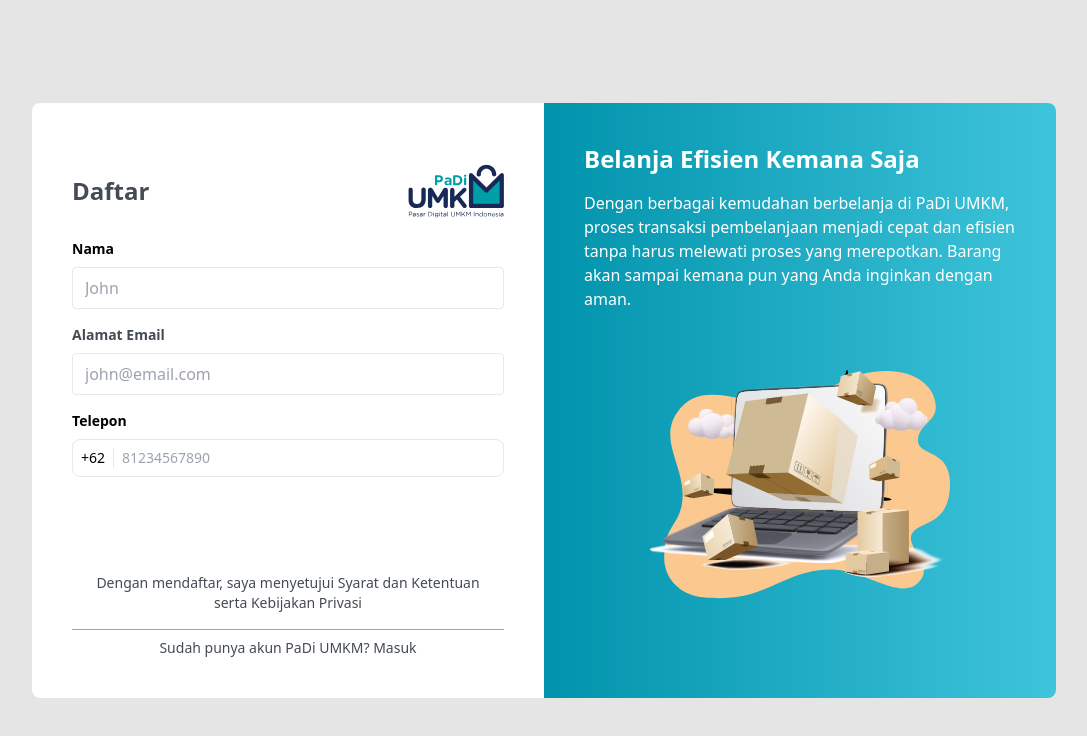
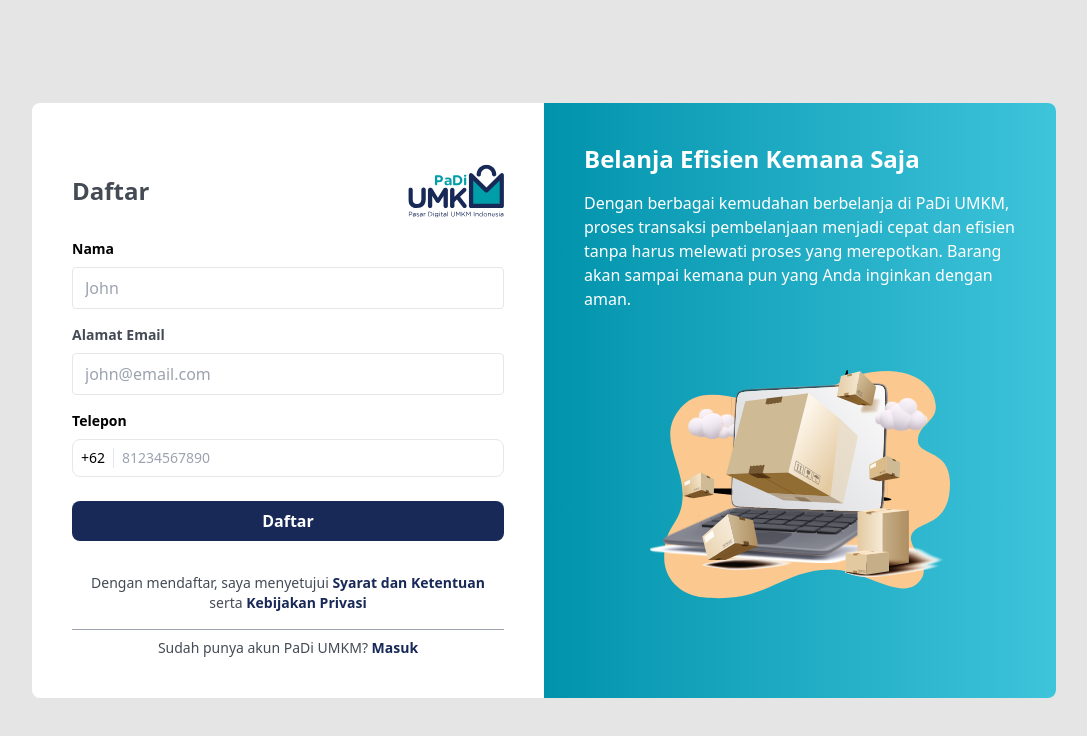
Before and after one commit to padiumkm/padiumkm, a Next.js app: page /register in a window 1280 px wide. Shown: the top 736 px of the page, without its empty margins (96-1183 px from the left). Built offline with nearby package versions, Linux system fonts and the light colour scheme.

Commit message:
fix: styling

```diff
--- a/components/Modal.tsx
+++ b/components/Modal.tsx
@@ -38,7 +38,7 @@ const Modal = ({ show, setShow }: Modal) => {
                   setShow(false);
                   router.replace("/");
                 }}
-                className="whitespace-nowrap py-2 px-7 border rounded-lg text-white bg-primary hover:bg-opacity-70 text-base font-bold"
+                className="whitespace-nowrap py-2 px-7 border rounded-lg text-white bg-primaryBlue hover:bg-opacity-70 text-base font-bold"
               >
                 Kembali ke beranda
               </button>
--- a/pages/register.tsx
+++ b/pages/register.tsx
@@ -5,17 +5,12 @@ import Link from "next/link";
 import Modal from "../components/Modal";
 import { useState } from "react";
 import { useForm, SubmitHandler } from "react-hook-form";
+import Button from "../components/button/Button";
 
 type FormValues = {
   name: string;
   email: string;
   phone: number;
-};
-
-type RegistCard = {
-  title: string;
-  description: string;
-  image: string;
 };
 
 const Register: NextPage = () => {
@@ -145,19 +140,19 @@ const Register: NextPage = () => {
             </div>
 
             <div className="w-full mb-8">
-              <button
-                className="w-full py-2 bg-primary text-white rounded-lg disabled:bg-tertiery disabled:text-gray-400 hover:bg-opacity-70"
+              <Button
+                primary
                 disabled={
                   errors.name || errors.email || errors.phone ? true : false
                 }
               >
                 Daftar
-              </button>
+              </Button>
             </div>
             <div className="w-full mb-2">
               <p className="text-center text-sm text-primaryText">
                 Dengan mendaftar, saya menyetujui{" "}
-                <span className="text-primary text-sm cursor-pointer hover:text-opacity-70">
+                <span className="text-primaryBlue font-semibold text-sm cursor-pointer hover:text-secondaryBlue">
                   <Link href={"/syarat-dan-ketentuan"}>
                     Syarat dan Ketentuan
                   </Link>
@@ -165,7 +160,7 @@ const Register: NextPage = () => {
               </p>
               <p className="text-center text-sm text-primaryText">
                 serta{" "}
-                <span className="text-primary text-sm cursor-pointer hover:text-opacity-70">
+                <span className="text-primaryBlue font-semibold text-sm cursor-pointer hover:text-secondaryBlue">
                   <Link href={"/kebijakan-privasi"}>Kebijakan Privasi</Link>
                 </span>
               </p>
@@ -176,7 +171,7 @@ const Register: NextPage = () => {
             <div className="w-full">
               <p className="text-center text-sm text-primaryText">
                 Sudah punya akun PaDi UMKM?{" "}
-                <span className="text-primary text-sm cursor-pointer hover:text-opacity-70">
+                <span className="text-primaryBlue font-semibold text-sm cursor-pointer hover:text-secondaryBlue">
                   <Link href={"/login"}>Masuk</Link>
                 </span>
               </p>
@@ -202,6 +197,7 @@ const Register: NextPage = () => {
               width={500}
               height={500}
               className="relative w-[300px] h-[270px]"
+              priority
             />
           </div>
         </div>
```
